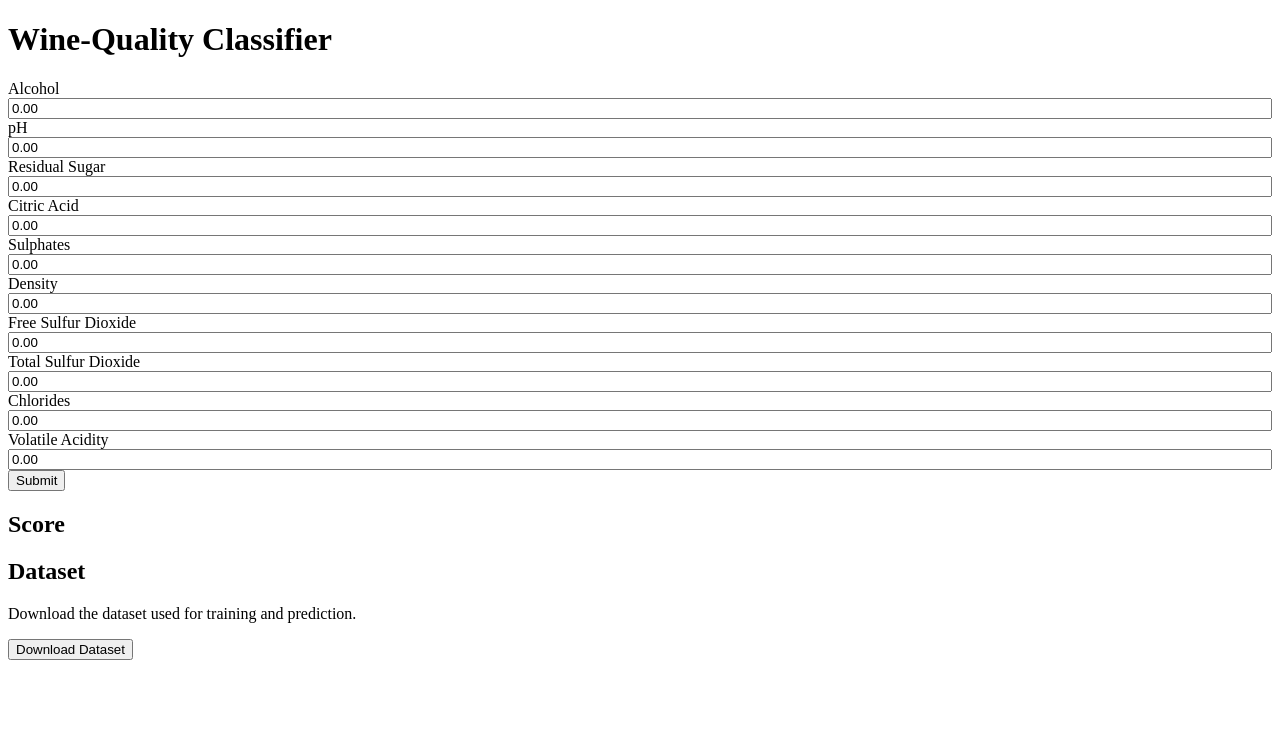
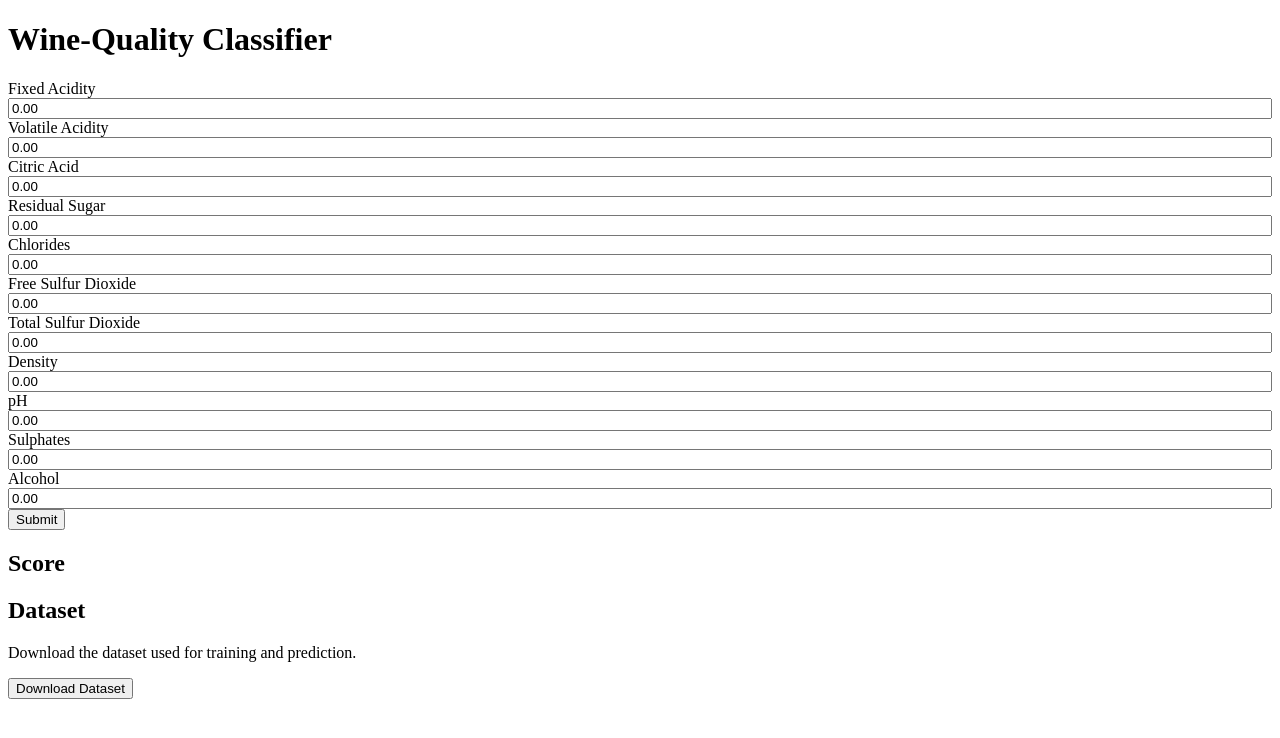
Before and after one commit to lukash5/kicc-project, a React (Vite) app: page / in a window 1280 px wide. Shown: the top 738 px of the page. Built offline with nearby package versions, Linux system fonts and the light colour scheme; the HTML template or start-up script is replaced by a standard one.

Commit message:
final changes

```diff
--- a/src/pages/Home.jsx
+++ b/src/pages/Home.jsx
@@ -2,7 +2,7 @@ import { useState } from 'react';
 import { InputNumber } from 'primereact/inputnumber';
 
 function Home() {
-  const [inputs, setInputs] = useState(Array(10).fill(0.0));
+  const [inputs, setInputs] = useState(Array(11).fill(0.0));
   const [score, setScore] = useState(null);
   const [loading, setLoading] = useState(false);
   const [error, setError] = useState(null);
@@ -18,35 +18,24 @@ function Home() {
     setLoading(true);
     setError(null);
 
-    const data = {
-      alcohol: parseFloat(inputs[0]) || 0,
-      pH: parseFloat(inputs[1]) || 0,
-      residual_sugar: parseFloat(inputs[2]) || 0,
-      cirtic_acid: parseFloat(inputs[3]) || 0,
-      sulphates: parseFloat(inputs[4]) || 0,
-      density: parseFloat(inputs[5]) || 0,
-      free_sulfur_dioxide: parseFloat(inputs[6]) || 0,
-      total_sulfur_dioxide: parseFloat(inputs[7]) || 0,
-      chlorides: parseFloat(inputs[8]) || 0,
-      volatile_acidity: parseFloat(inputs[9]) || 0,
-    };
+    const features = inputs.map(val => parseFloat(val) || 0);
 
     try {
-      const response = await fetch('https://gw2z7e81v9.execute-api.eu-west-1.amazonaws.com/default/kicc-wine-classifier-deploy', {
+      const response = await fetch('https://9r355djmo7.execute-api.eu-west-1.amazonaws.com/default/kicc-wine-classifier-deploy', {
         method: 'POST',
         headers: {
           'Content-Type': 'application/json',
         },
-        body: JSON.stringify(data)
+        body: JSON.stringify({features})
       });
 
       if (!response.ok) {
-        throw new Error(`Serverfehler: ${response.status} - ${response.statusText}`);
+        throw new Error(`Servererror: ${response.status} - ${response.statusText}`);
       }
 
       const result = await response.json();
-      console.log('API response:', result);
-      setScore(result.score);
+      console.log(result);
+      setScore(result.prediction);
     } catch (err) {
       setError(err.message);
     } finally {
@@ -60,7 +49,7 @@ function Home() {
       const response = await fetch('https://ew6iancfc1.execute-api.eu-west-1.amazonaws.com/default/kicc-wine-data-fetcher', {
         method: 'POST',
         headers: {
-          'Content-Type': 'application/json'
+          'Content-Type': 'application/json',
         }
       });
 
@@ -81,55 +70,59 @@ function Home() {
     <div className="flex items-center justify-center bg-gray-50 overflow-y-auto py-10">
       <div className="flex flex-col items-center space-y-8 p-6 w-full max-w-5xl">
         <div className="card p-fluid flex flex-wrap gap-3">
-
           <div className="flex-auto">
-              <label htmlFor="serial" className="font-bold block mb-2">Alcohol</label>
+              <label htmlFor="serial" className="font-bold block mb-2">Fixed Acidity</label>
               <InputNumber value={inputs[0]} onValueChange={(e) => handleChange(0, e.value)} minFractionDigits={2} />
           </div>
 
           <div className="flex-auto">
-              <label htmlFor="serial" className="font-bold block mb-2">pH</label>
+              <label htmlFor="serial" className="font-bold block mb-2">Volatile Acidity</label>
               <InputNumber value={inputs[1]} onValueChange={(e) => handleChange(1, e.value)} minFractionDigits={2} />
           </div>
 
           <div className="flex-auto">
-              <label htmlFor="serial" className="font-bold block mb-2">Residual Sugar</label>
+              <label htmlFor="serial" className="font-bold block mb-2">Citric Acid</label>
               <InputNumber value={inputs[2]} onValueChange={(e) => handleChange(2, e.value)} minFractionDigits={2} />
           </div>
 
           <div className="flex-auto">
-              <label htmlFor="serial" className="font-bold block mb-2">Citric Acid</label>
+              <label htmlFor="serial" className="font-bold block mb-2">Residual Sugar</label>
               <InputNumber value={inputs[3]} onValueChange={(e) => handleChange(3, e.value)} minFractionDigits={2} />
           </div>
 
           <div className="flex-auto">
-              <label htmlFor="serial" className="font-bold block mb-2">Sulphates</label>
+              <label htmlFor="serial" className="font-bold block mb-2">Chlorides</label>
               <InputNumber value={inputs[4]} onValueChange={(e) => handleChange(4, e.value)} minFractionDigits={2} />
           </div>
 
           <div className="flex-auto">
-              <label htmlFor="serial" className="font-bold block mb-2">Density</label>
+              <label htmlFor="serial" className="font-bold block mb-2">Free Sulfur Dioxide</label>
               <InputNumber value={inputs[5]} onValueChange={(e) => handleChange(5, e.value)} minFractionDigits={2} />
           </div>
 
           <div className="flex-auto">
-              <label htmlFor="serial" className="font-bold block mb-2">Free Sulfur Dioxide</label>
+              <label htmlFor="serial" className="font-bold block mb-2">Total Sulfur Dioxide</label>
               <InputNumber value={inputs[6]} onValueChange={(e) => handleChange(6, e.value)} minFractionDigits={2} />
           </div>
 
           <div className="flex-auto">
-              <label htmlFor="serial" className="font-bold block mb-2">Total Sulfur Dioxide</label>
+              <label htmlFor="serial" className="font-bold block mb-2">Density</label>
               <InputNumber value={inputs[7]} onValueChange={(e) => handleChange(7, e.value)} minFractionDigits={2} />
           </div>
 
           <div className="flex-auto">
-              <label htmlFor="serial" className="font-bold block mb-2">Chlorides</label>
+              <label htmlFor="serial" className="font-bold block mb-2">pH</label>
               <InputNumber value={inputs[8]} onValueChange={(e) => handleChange(8, e.value)} minFractionDigits={2} />
           </div>
 
           <div className="flex-auto">
-              <label htmlFor="serial" className="font-bold block mb-2">Volatile Acidity</label>
+              <label htmlFor="serial" className="font-bold block mb-2">Sulphates</label>
               <InputNumber value={inputs[9]} onValueChange={(e) => handleChange(9, e.value)} minFractionDigits={2} />
+          </div>
+
+          <div className="flex-auto">
+              <label htmlFor="serial" className="font-bold block mb-2">Alcohol</label>
+              <InputNumber value={inputs[10]} onValueChange={(e) => handleChange(10, e.value)} minFractionDigits={2} />
           </div>
         </div>
 
```
